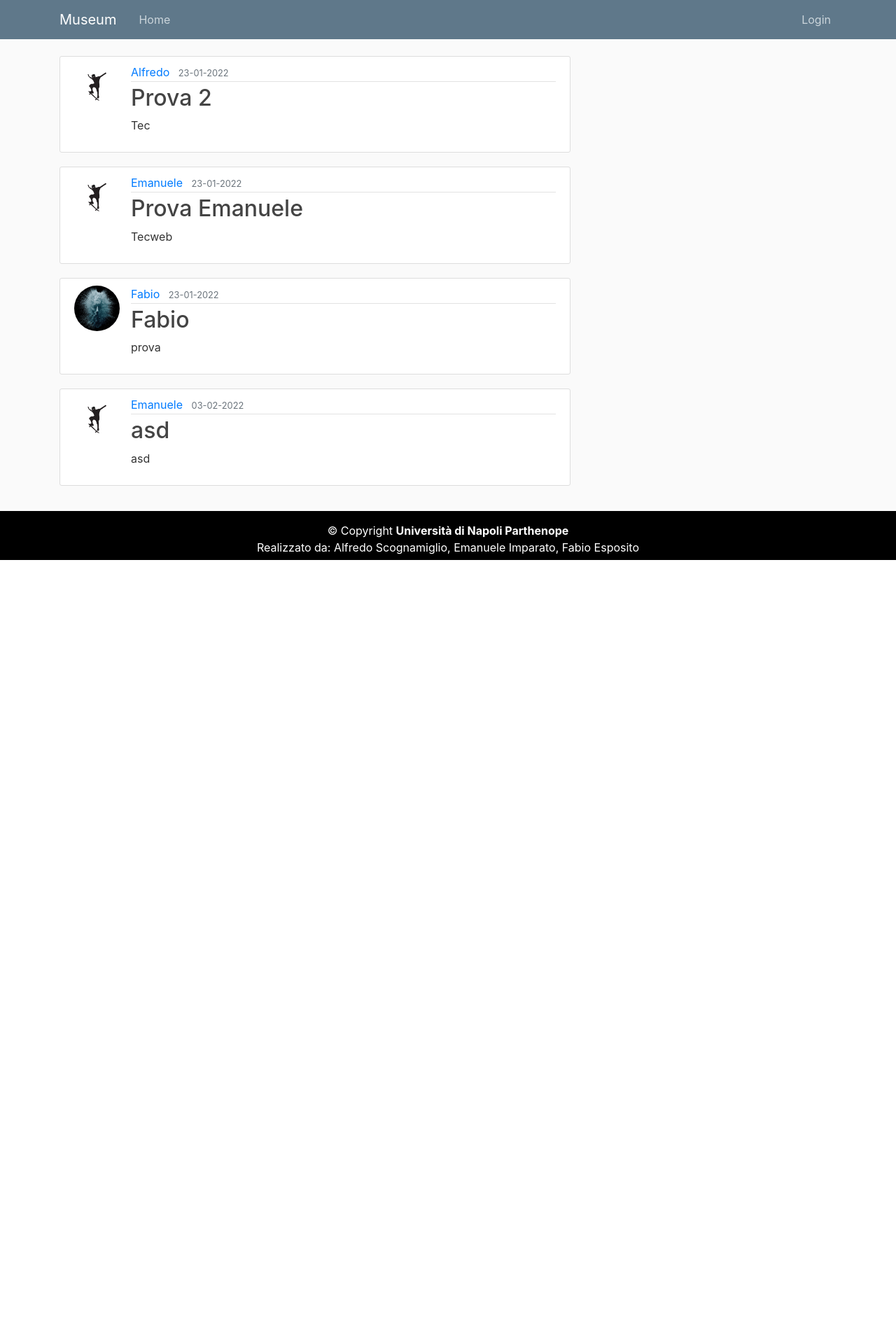
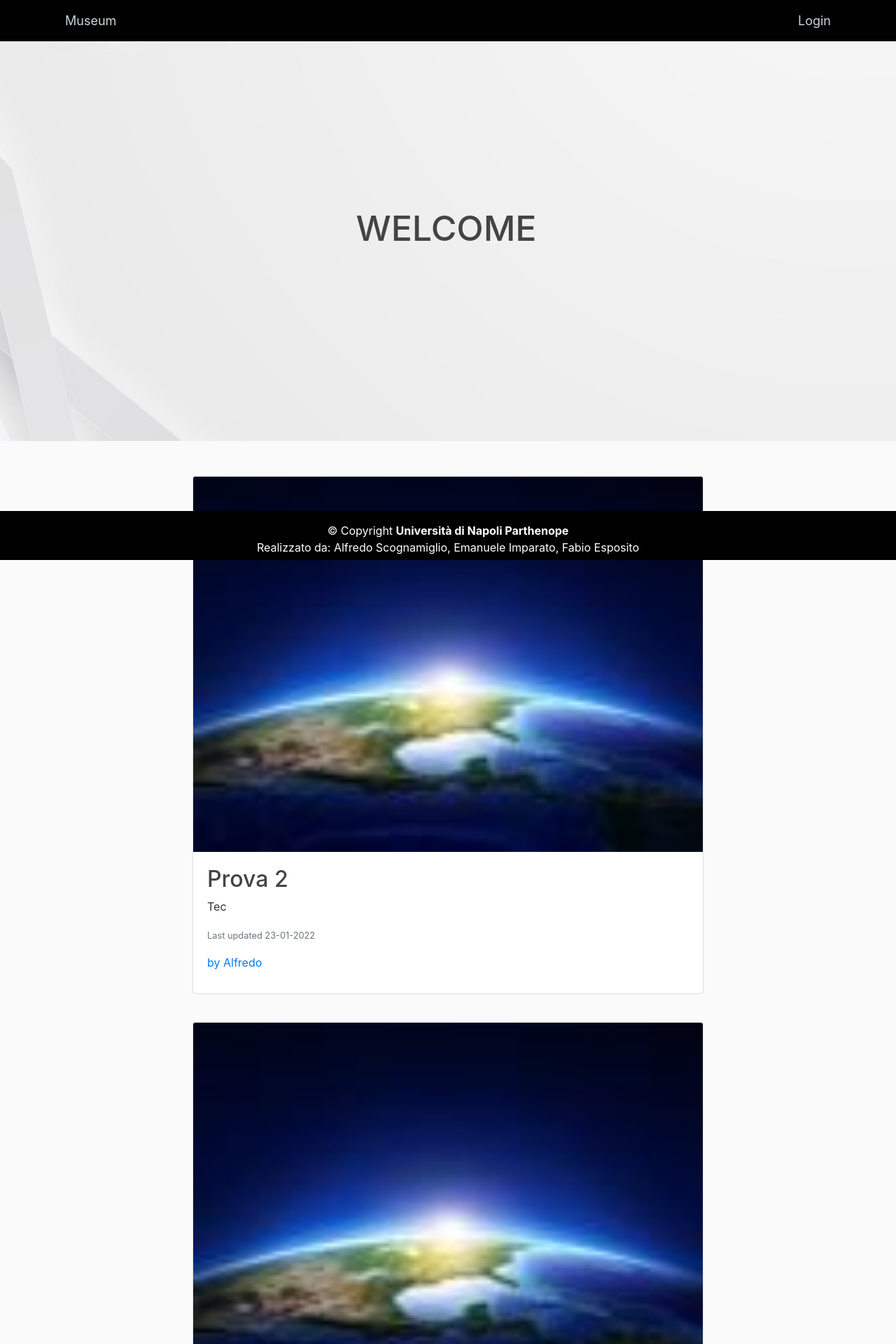
Before and after one commit to AlfredoScognamiglio96/ProgettoMuseumV2, a Flask app: page / in a window 1280 px wide; the page is wider, and only the part inside the window is pictured. Shown: the top 1920 px of that part at 70% size. Before the commit the page ends 800 px from the top of that part, so only its background shows below. Run offline with Flask 2, Linux system fonts and the light colour scheme; data comes from the database, SQL or seed files in the repository; both versions use the stored data as it was after the commit; some libraries are stand-ins or nearby versions.

Commit message:
centratura post header , e navbar css modificati

```diff
--- /dev/null
+++ b/MuseumProject/static/navbar.css
@@ -0,0 +1,36 @@
+.navbar-mia {
+  width: 100%;
+  overflow: hidden;
+  background-color: #010101;
+}
+
+.navbar-mia a {
+  float: left;
+  font-size: 18px;
+  color: white;
+  text-align: center;
+  padding: 16px 17px;
+  text-decoration: none;
+}
+
+
+.hero-image {
+  background-image: linear-gradient(rgba(0, 0, 0, 0), rgba(0, 0, 0, 0)), url("../static/images/header.jpg");
+  height: 600px;
+  left: -590px;
+  top: -50px;
+  width: 1905px;
+  background-position: center;
+  background-repeat: no-repeat;
+  background-size: cover;
+  position: relative;
+}
+
+.hero-text {
+  text-align: center;
+  position: absolute;
+  top: 50%;
+  left: 50%;
+  transform: translate(-50%, -50%);
+  color: white;
+}
--- a/MuseumProject/templates/home.html
+++ b/MuseumProject/templates/home.html
@@ -1,18 +1,26 @@
 {% extends "layout.html" %}
 {% block content %}
+
+    <div class="hero-image">
+        <div class="hero-text">
+            <h1 style="font-size:50px">WELCOME</h1>
+        </div>
+    </div>
+
     {% for post in posts %}
-        <article class="media content-section">
-            <img class="rounded-circle article-img" src="{{ url_for('static', filename='images/' + post.poster.image_file) }}">
-            <div class="media-body">
-                <!-- NOME AUTORE E DATA POST -->
-                <div class="article-metadata">
-                    <a class="mr-2" href="{{ url_for('admin_posts', first_name=post.poster.first_name) }}">{{ post.poster.first_name }}</a>
-                    <small class="text-muted">{{ post.date_posted.strftime('%d-%m-%Y') }}</small>
-                </div>
-                <!-- TITOLO POST E DESCRIZIONE -->
+
+        <div class="card mb-3 ">
+            <img src="../static/images/depositphotos_26253337-stock-photo-earth-sunrise-north-america-with.jpg" class="card-img-top" alt="...">
+            <div class="card-body">
                 <h2><a class="article-title" href="{{ url_for('post', post_id=post.id) }}">{{ post.title }}</a></h2>
-                <p class="article-content">{{ post.descrizione }}</p>
+                <p class="card-text">{{ post.descrizione }}</p>
+                <p class="card-text"><small class="text-muted">Last updated {{ post.date_posted.strftime('%d-%m-%Y') }}</small></p>
+                <p class="card-title"><a class="mr-2" href="{{ url_for('admin_posts', first_name=post.poster.first_name) }}">by {{ post.poster.first_name }}</a></p>
             </div>
-        </article>
+        </div>
+<br>
+
+
+
     {% endfor %}
 {% endblock content %}
--- a/MuseumProject/templates/layout.html
+++ b/MuseumProject/templates/layout.html
@@ -7,6 +7,7 @@
     <!-- Bootstrap CSS -->
     <link rel="stylesheet" href="https://maxcdn.bootstrapcdn.com/bootstrap/4.0.0/css/bootstrap.min.css" integrity="sha384-Gn5384xqQ1aoWXA+058RXPxPg6fy4IWvTNh0E263XmFcJlSAwiGgFAW/dAiS6JXm" crossorigin="anonymous">
     <link rel="stylesheet" type="text/css" href="{{ url_for('static', filename='main.css') }}">
+    <link rel="stylesheet" type="text/css" href="{{ url_for('static', filename='navbar.css') }}">
     {% if title %}
         <title>Museum - {{ title }}</title>
     {% else %}
@@ -15,15 +16,14 @@
 </head>
 <body>
     <header class="site-header">
-      <nav class="navbar navbar-expand-md navbar-dark bg-steel fixed-top">
+      <nav class="navbar-mia navbar-expand-md navbar-dark bg-steel fixed-top">
         <div class="container">
-          <a class="navbar-brand mr-4" href="/">Museum</a>
           <button class="navbar-toggler" type="button" data-toggle="collapse" data-target="#navbarToggle" aria-controls="navbarToggle" aria-expanded="false" aria-label="Toggle navigation">
             <span class="navbar-toggler-icon"></span>
           </button>
           <div class="collapse navbar-collapse" id="navbarToggle">
             <div class="navbar-nav mr-auto">
-              <a class="nav-item nav-link" href="{{ url_for('home') }}">Home</a>
+              <a class="nav-item nav-link" href="{{ url_for('home') }}">Museum</a>
             </div>
             <!-- Navbar Right Side -->
             <div class="navbar-nav">
@@ -40,7 +40,7 @@
       </nav>
     </header>
     <main role="main" class="container">
-      <div class="row">
+      <div class="row justify-content-center">
         <div class="col-md-8">
         {% with messages = get_flashed_messages(with_categories=true)  %}
             {% if messages %}
```
Also changed, not shown: MuseumProject/site.db, MuseumProject/static/images/header.jpg (added), MuseumProject/static/main.css (line endings or trailing spaces).
